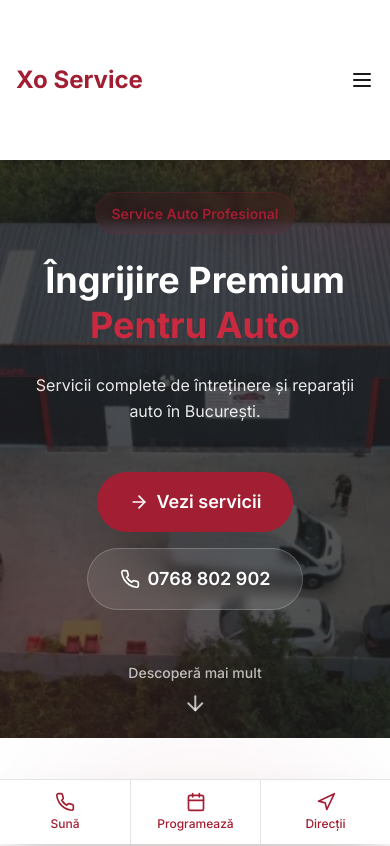
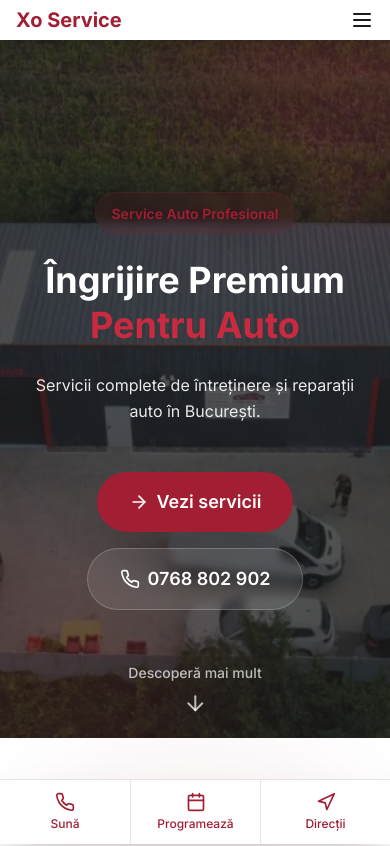
Before and after one commit to teodordatcudtc-ui/XoService, a Next.js app: page / in a window 390 px wide. Shown: the top 846 px of the page. Built offline with nearby package versions, Linux system fonts and the light colour scheme.

Commit message:
Primul launch GapaAuto

```diff
--- a/components/Header.tsx
+++ b/components/Header.tsx
@@ -31,12 +31,12 @@ export default function Header() {
     <header
       className="fixed top-0 left-0 right-0 z-50 bg-white shadow-md transition-all duration-300"
     >
-      <nav className="container-custom section-padding py-2 sm:py-3 lg:py-6">
+      <nav className="container-custom px-4 sm:px-6 lg:px-8 py-1.5 sm:py-2 lg:py-6">
         <div className="flex items-center justify-between">
           {/* Logo */}
           <Link
             href="/"
-            className="text-2xl lg:text-3xl font-bold text-primary hover:text-primary-dark transition-colors"
+            className="text-xl sm:text-2xl lg:text-3xl font-bold text-primary hover:text-primary-dark transition-colors"
           >
             Xo Service
           </Link>
```
